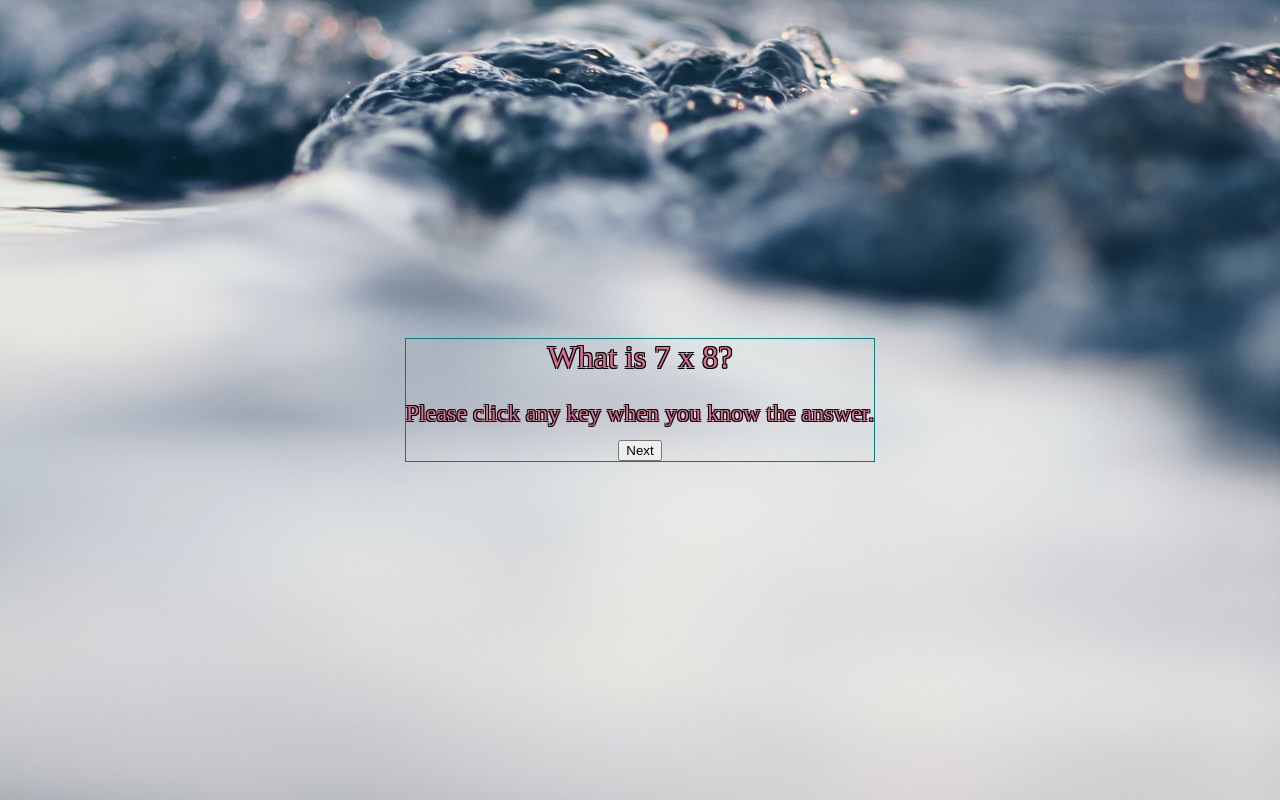
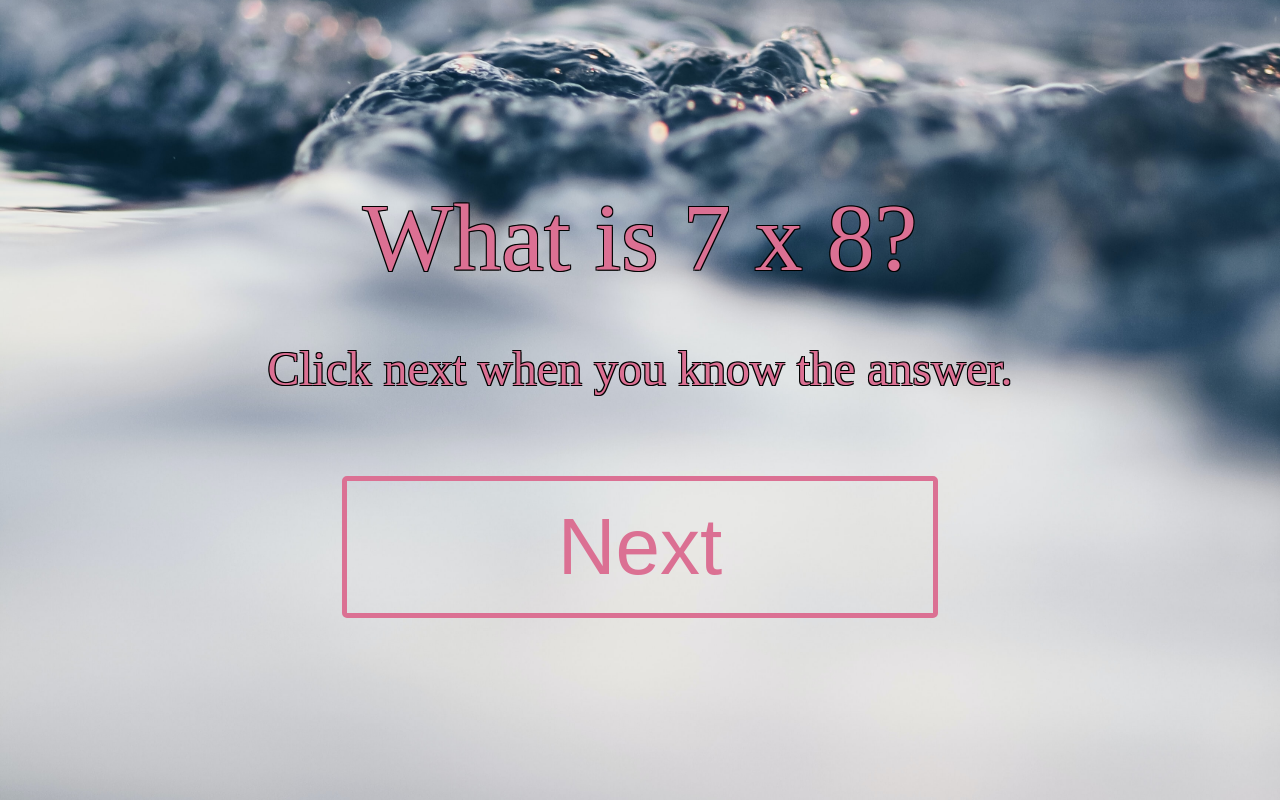
Before and after one commit to lil-jojo/Timestables, a plain HTML site: page index.html in a window 1280 px wide. Drawn offline with Linux system fonts and the light colour scheme.

Commit message:
Made text bigger, formatted button. Relates #5

```diff
--- a/index.html
+++ b/index.html
@@ -1,7 +1,6 @@
 <!DOCTYPE html>
 <html>
     <style>
-
         html {
             box-sizing: border-box;
             font-size: 16px;
@@ -46,10 +45,25 @@
         }
         .center {
             text-align: center;
-            border: 1px solid teal;
         }
         .center > *+* {
             margin-top: 1em;
+        }
+        #top {
+            font-size: 6em;
+        }
+        #bottom {
+            font-size: 3em;
+        }
+        #next {
+            color: palevioletred;
+            font-size: 5em;
+            border: 5px solid palevioletred;
+            border-radius: 5px;
+            background: transparent;
+            padding: 0.25em;
+            width: 80%;
+            text-decoration: none;
         }
     </style>
 
@@ -95,14 +109,14 @@
             start = new Date().getTime()
             // # ask me the question
             topArea.textContent=`What is ${first} x ${second}?`
-            bottomArea.textContent="Please click any key when you know the answer."
+            bottomArea.textContent="Click next when you know the answer."
         }
 
         function showAnswer(){
             let end = new Date().getTime()
             let roundedTime = Math.ceil( (end-start)/1000 )
-            topArea.textContent=`${answer} - and it took you ${roundedTime} seconds to answer`
-            bottomArea.textContent="Please click any key when your ready to veiw the next question."
+            topArea.textContent=`It's ${answer}. You took ${roundedTime}s`
+            bottomArea.textContent="Click next to continue."
         }
 
         function nextHandler (event) {
```
